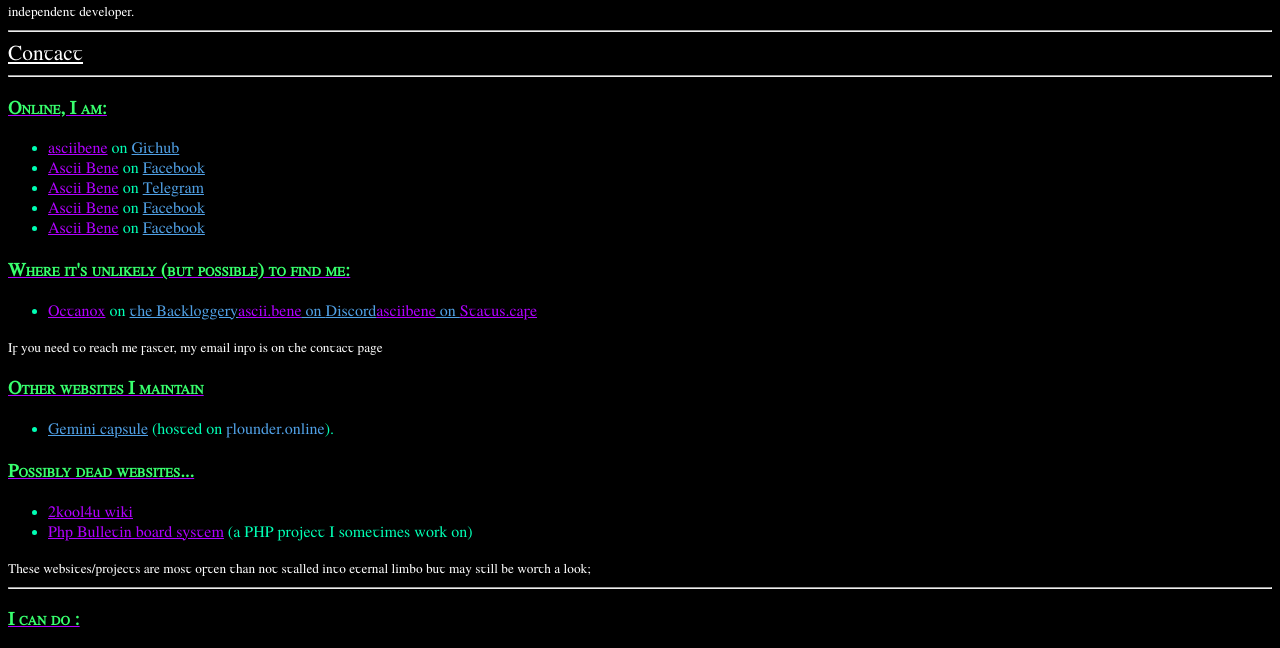
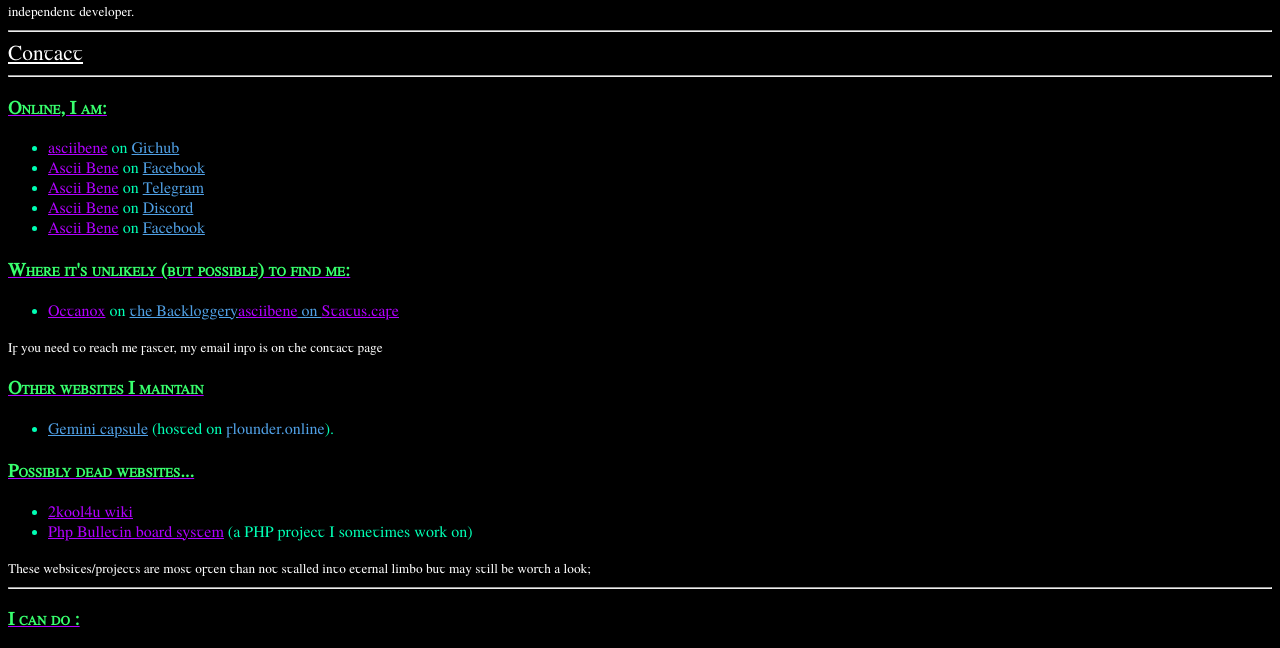
Before and after one commit to asciibene/asciibene.github.io, a plain HTML site: page index.html in a window 1280 px wide. Shown: the part 125-773 px from the top of the page. Drawn offline with Linux system fonts and the light colour scheme.

Commit message:
Update index.html

```diff
--- a/index.html
+++ b/index.html
@@ -15,14 +15,12 @@
 <li><u>asciibene</u> on <a href="https://github.org/asciibene">Github</a>
 <li><u>Ascii Bene</u> on <a href="http://git.sdf.org/asciibene">Facebook</a>
 <li><u>Ascii Bene</u> on <a href="http://git.sdf.org/asciibene@sdf.org">Telegram</a>
-<li><u>Ascii Bene</u> on <a href="http://git.sdf.org/asciibene@sdf.org">Facebook</a>
+<li><u>Ascii Bene</u> on <a href="http://git.sdf.org/asciibene@sdf.org">Discord</a>
 <li><u>Ascii Bene</u> on <a href="http://git.sdf.org/asciibene@sdf.org">Facebook</a>
 </ul>
 <h3>Where it's unlikely (but possible) to find me:</h3>
 <ul>
 <li><u>Octanox</u> on <a href="https://backloggery.com/Octanox"> the Backloggery</Telegram
-<li><u>ascii.bene</u> on <a href="https://backloggery.com/Octanox">Discord</Telegram
-
 <li><u>asciibene</u> on <a href="https://status.cafe/users/asciibene/"><u>Status.cafe</u></a></li>
 </ul>
 <small>If you need to reach me faster, my email info is on the contact page</small>
```
